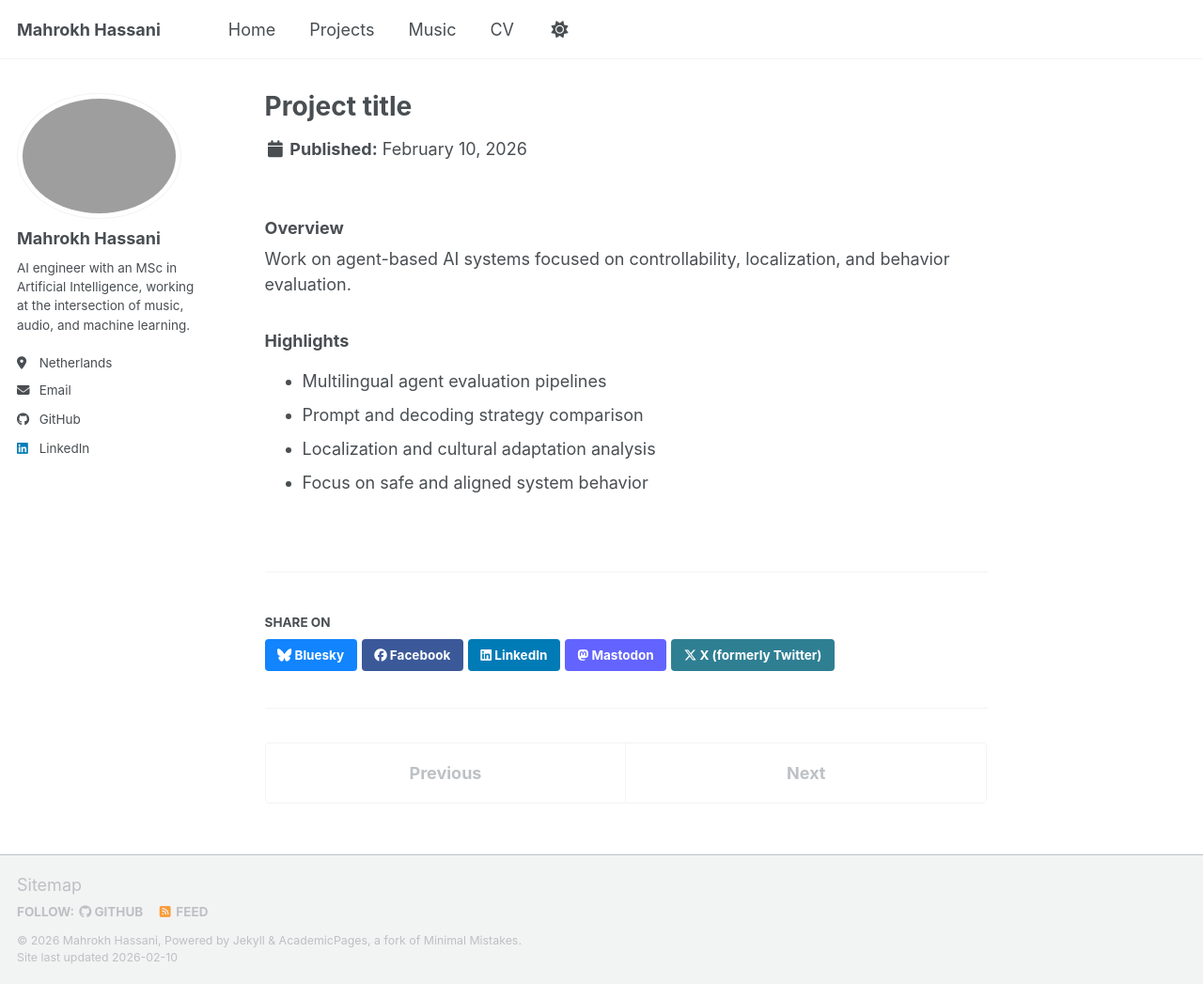
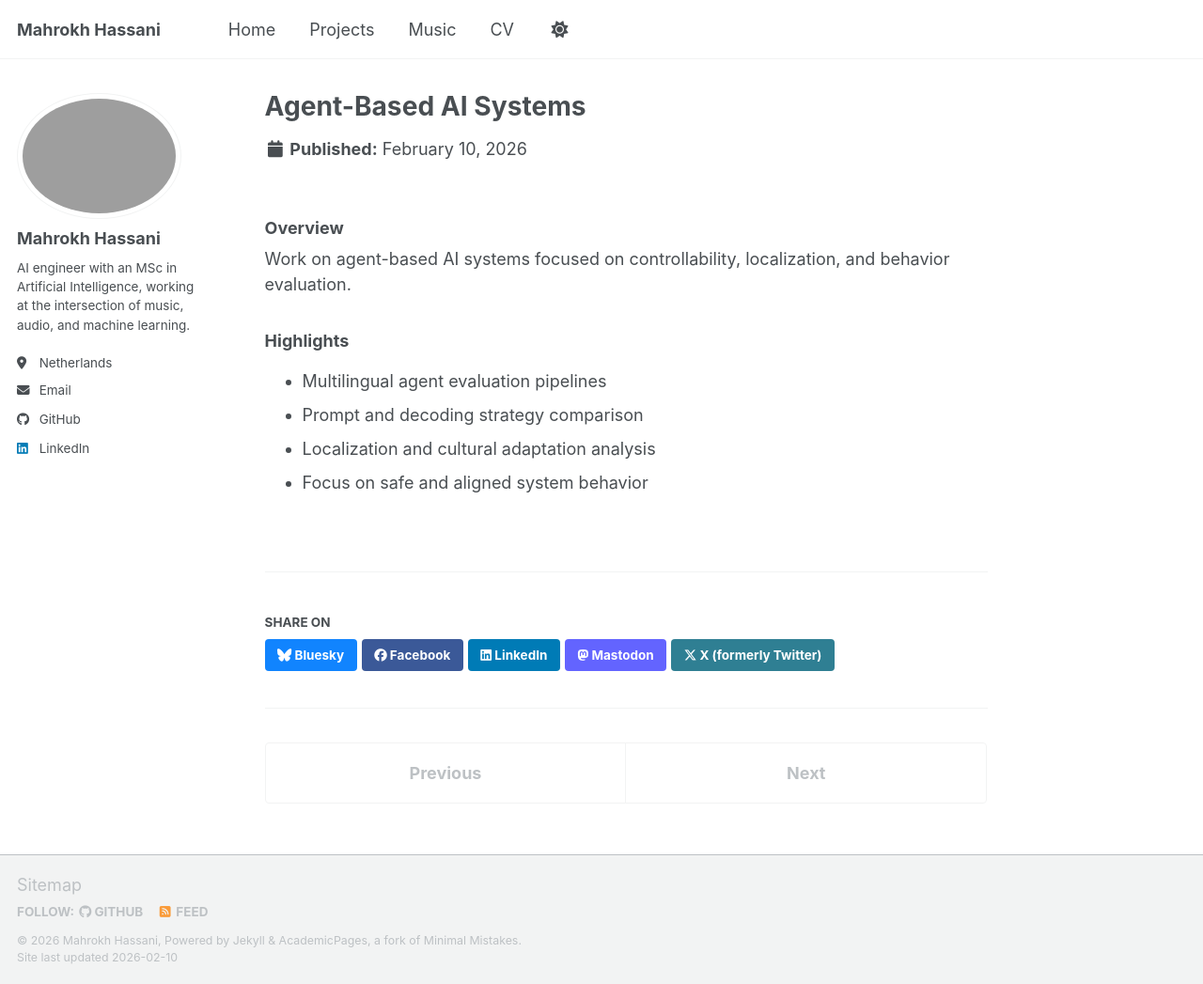
Before and after one commit to alexx99-hs/alexx99-hs.github.io, a Jekyll site: the page built from _portfolio/agents.md, in a window 1280 px wide and 1047 px high. Shown: the whole window at 94% size. Built offline with Jekyll 4.4.1, drawn with Linux system fonts in a browser that asks for light colours; a script bundle is joined from its source files by our own code; library files that are not in the unit come from our copies.

Commit message:
Revise title and excerpt for agent-based AI project
Updated project title and excerpt for agents.md.

```diff
--- a/_portfolio/agents.md
+++ b/_portfolio/agents.md
@@ -1,7 +1,7 @@
 ---
-title: "Project title"
+title: "Agent-Based AI Systems"
 collection: portfolio
-excerpt: "One-line description."
+excerpt: "Design and evaluation of controllable, multilingual AI agents."
 ---
 
 ### Overview
```
